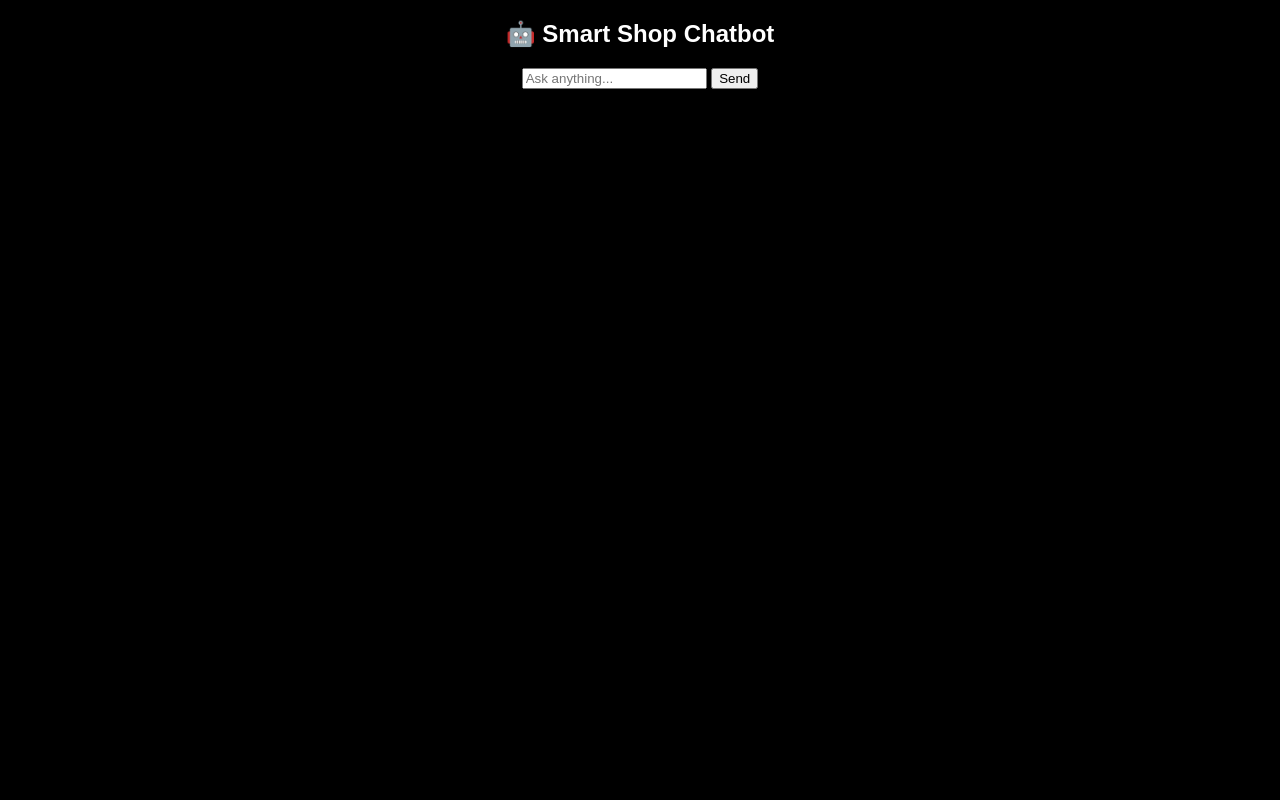
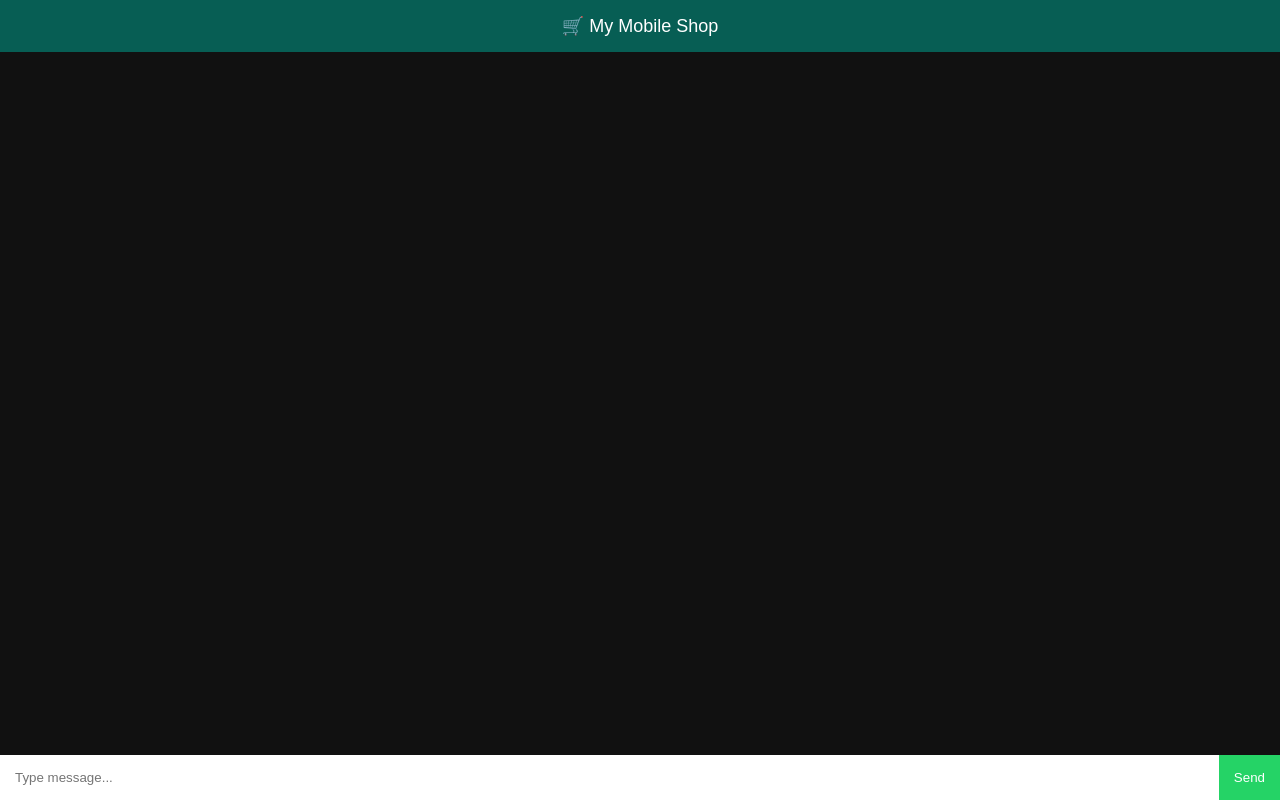
Before and after one commit to deepanshurajpal35-sys/My--website, a plain HTML site: page index.html in a window 1280 px wide. Drawn offline with Linux system fonts and the light colour scheme.

Commit message:
Update chatbot title and improve styling

```diff
--- a/index.html
+++ b/index.html
@@ -1,77 +1,132 @@
 <!DOCTYPE html>
 <html>
 <head>
-  <title>Smart Chatbot</title>
+  <title>Pro Shop Bot</title>
+
+  <style>
+    body {
+      margin: 0;
+      font-family: Arial;
+      background: #111;
+      color: white;
+    }
+
+    header {
+      background: #075e54;
+      padding: 15px;
+      text-align: center;
+      font-size: 18px;
+    }
+
+    #chat {
+      height: 80vh;
+      overflow-y: auto;
+      padding: 10px;
+    }
+
+    .msg {
+      max-width: 70%;
+      padding: 10px;
+      margin: 8px;
+      border-radius: 10px;
+    }
+
+    .user {
+      background: #25d366;
+      margin-left: auto;
+      text-align: right;
+    }
+
+    .bot {
+      background: #333;
+      margin-right: auto;
+    }
+
+    #inputBox {
+      display: flex;
+      position: fixed;
+      bottom: 0;
+      width: 100%;
+    }
+
+    input {
+      flex: 1;
+      padding: 15px;
+      border: none;
+      outline: none;
+    }
+
+    button {
+      padding: 15px;
+      border: none;
+      background: #25d366;
+      color: white;
+    }
+
+    a {
+      color: yellow;
+    }
+  </style>
 </head>
 
-<body style="background:black; color:white; font-family:sans-serif; text-align:center;">
+<body>
 
-<h2>🤖 Smart Shop Chatbot</h2>
-
-<input id="input" placeholder="Ask anything..." />
-<button onclick="send()">Send</button>
+<header>🛒 My Mobile Shop</header>
 
 <div id="chat"></div>
+
+<div id="inputBox">
+  <input id="input" placeholder="Type message..." />
+  <button onclick="send()">Send</button>
+</div>
 
 <script>
 function send() {
   let inputBox = document.getElementById("input");
-  let input = inputBox.value.toLowerCase();
+  let text = inputBox.value.toLowerCase();
 
-  if(input === "") return;
+  if(text === "") return;
 
   let chat = document.getElementById("chat");
 
-  chat.innerHTML += "<p><b>You:</b> " + input + "</p>";
+  chat.innerHTML += `<div class="msg user">${text}</div>`;
 
   let reply = "Samajh nahi aaya 😅";
 
-  // greetings
-  if(input.includes("hello") || input.includes("hi")) {
-    reply = "Hello bhai 😎 kaise help karu?";
+  if(text.includes("hi") || text.includes("hello")) {
+    reply = "Hello bhai 😎 kya chahiye?";
   }
-  else if(input.includes("kaise ho")) {
-    reply = "Main badhiya hu 🔥";
+  else if(text.includes("earphone")) {
+    reply = "🎧 Earphones ₹199 👉 type 'order earphone'";
+  }
+  else if(text.includes("charger")) {
+    reply = "🔌 Charger ₹299 👉 type 'order charger'";
+  }
+  else if(text.includes("cover")) {
+    reply = "📱 Cover ₹99 👉 type 'order cover'";
+  }
+  else if(text.includes("location")) {
+    reply = "📍 sultanpur main shop hai";
+  }
+  else if(text.includes("contact")) {
+    reply = "📞 Call: 7000406944";
   }
 
-  // shop replies
-  else if(input.includes("earphone")) {
-    reply = "🎧 Earphones ₹199 se start";
-  }
-  else if(input.includes("charger")) {
-    reply = "🔌 Charger ₹299";
-  }
-  else if(input.includes("cover")) {
-    reply = "📱 Covers ₹99 se";
-  }
-  else if(input.includes("price")) {
-    reply = "💰 ₹99 se ₹999 tak sab mil jayega";
-  }
-  else if(input.includes("location")) {
-    reply = "📍 Bhopal main shop hai bhai";
-  }
-  else if(input.includes("delivery")) {
-    reply = "🚚 Delivery available hai";
-  }
-  else if(input.includes("contact")) {
-    reply = "📞 Call: 9XXXXXXXXX";
+  // ORDER SYSTEM
+  else if(text.includes("order")) {
+    reply = "✅ Order confirm! WhatsApp par message karo 👉 <a href='https://wa.me/91XXXXXXXXXX'>Click here</a>";
   }
 
-  // smart replies
-  else if(input.includes("business")) {
-    reply = "Mobile accessories best business hai 💰";
-  }
-  else if(input.includes("money")) {
-    reply = "Online + offline dono se kama sakta hai 🚀";
-  }
-  else if(input.includes("coding")) {
-    reply = "Coding future hai bhai 😎";
-  }
-
-  chat.innerHTML += "<p><b>Bot:</b> " + reply + "</p>";
+  chat.innerHTML += `<div class="msg bot">${reply}</div>`;
+  chat.scrollTop = chat.scrollHeight;
 
   inputBox.value = "";
 }
+
+// enter key
+document.getElementById("input").addEventListener("keypress", function(e) {
+  if(e.key === "Enter") send();
+});
 </script>
 
 </body>
```
